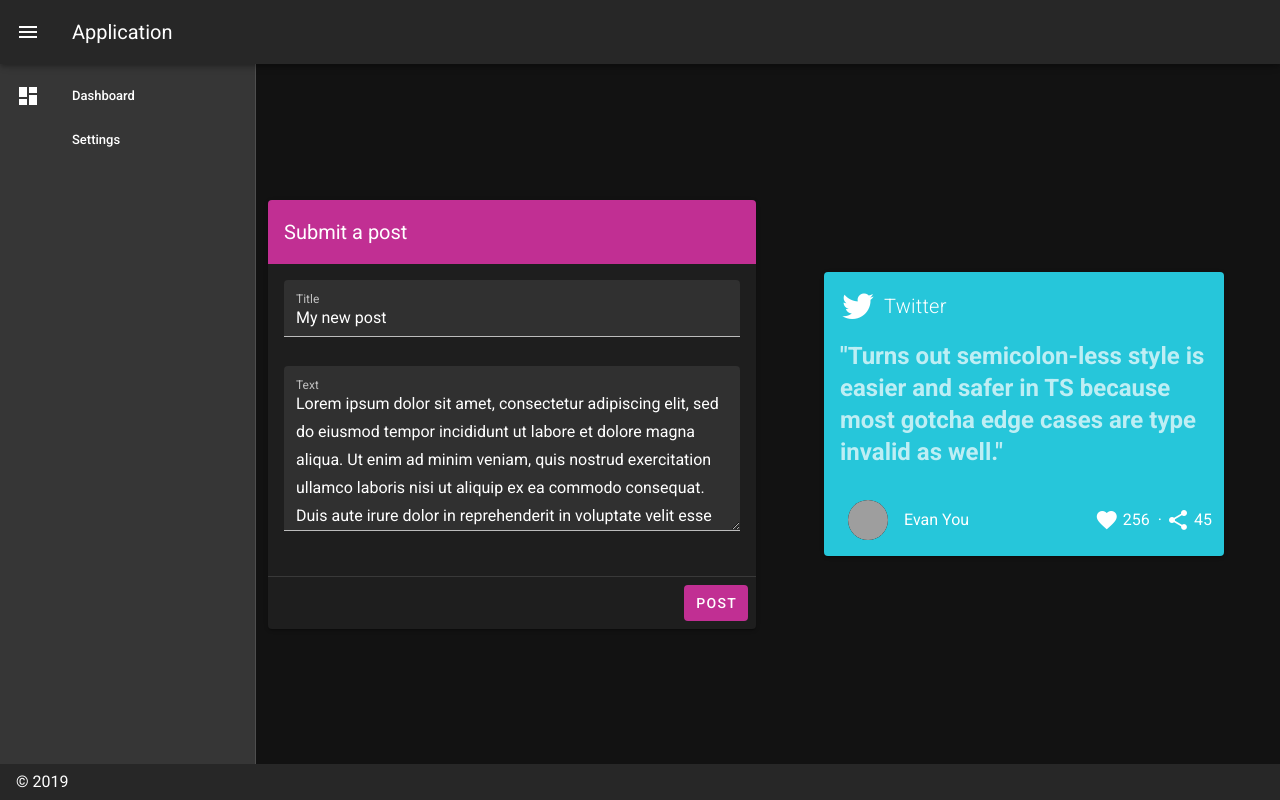
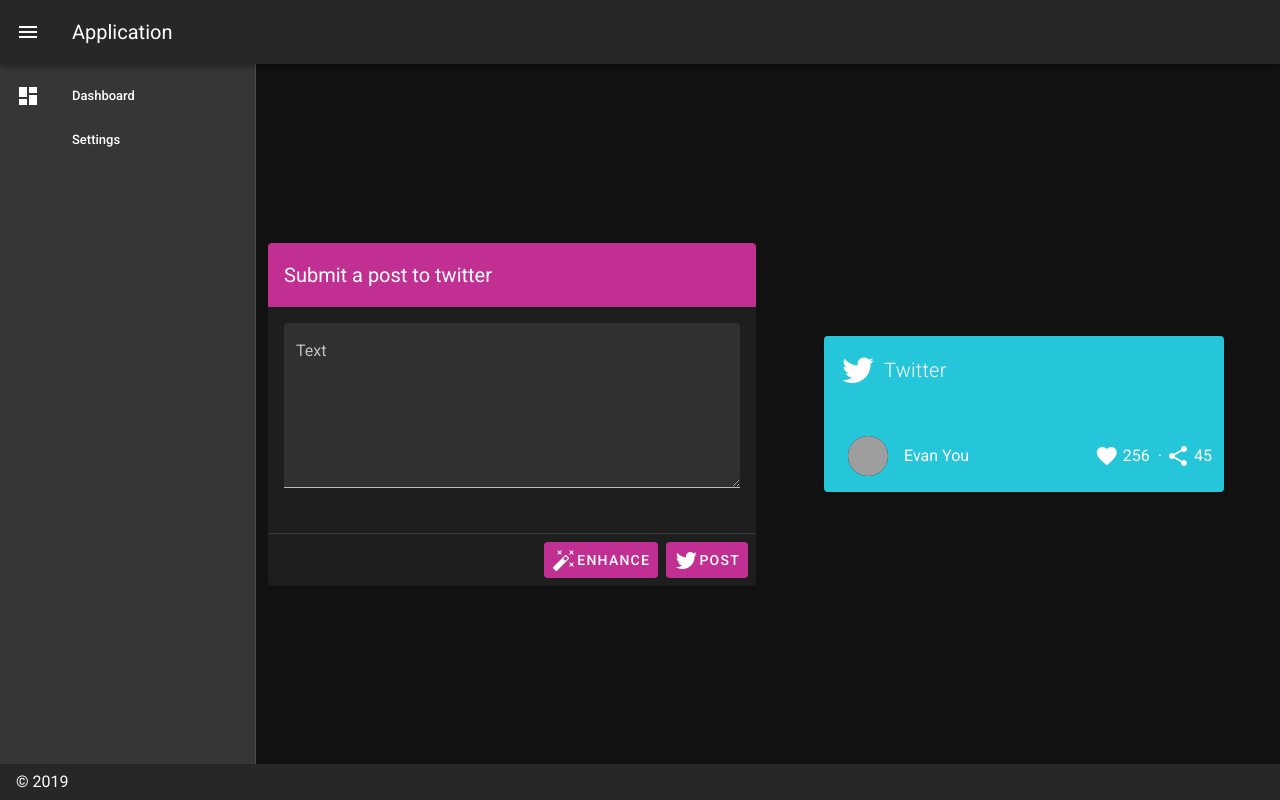
Before and after one commit to rashadmad/RiteKit-CodeChallenge, a Vue app in the folder code-challenge/: page / in a window 1280 px wide. Built offline with nearby package versions, Linux system fonts and the light colour scheme; grey boxes are pictures that could not be loaded.

Commit message:
add data binding for text fields

```diff
--- a/code-challenge/src/App.vue
+++ b/code-challenge/src/App.vue
@@ -32,16 +32,15 @@
           <v-col>
             <v-card>
               <v-toolbar flat color="#c12f93" dark>
-                <v-toolbar-title>Submit a post</v-toolbar-title>
+                <v-toolbar-title>Submit a post to twitter</v-toolbar-title>
               </v-toolbar>
 
               <v-card-text>
-                <v-text-field filled label="Title" value="My new post"></v-text-field>
-
-                <v-textarea
+                <v-textarea v-model="input1"
                   filled
+                  color="white"
                   label="Text"
-                  value="Lorem ipsum dolor sit amet, consectetur adipiscing elit, sed do eiusmod tempor incididunt ut labore et dolore magna aliqua. Ut enim ad minim veniam, quis nostrud exercitation ullamco laboris nisi ut aliquip ex ea commodo consequat. Duis aute irure dolor in reprehenderit in voluptate velit esse"
+                  value="Hello my name is Rashad Madison and I am looking for work as a frontend developer"
                 ></v-textarea>
 
               </v-card-text>
@@ -50,7 +49,17 @@
 
               <v-card-actions>
                 <v-spacer></v-spacer>
-                <v-btn color="#c12f93" depressed>Post</v-btn>
+                <v-btn color="#c12f93" depressed>
+                  <v-icon>
+                    mdi-auto-fix
+                  </v-icon>
+                  Enhance
+                </v-btn>
+                <v-btn color="#c12f93" depressed>
+                  <v-icon>
+                    mdi-twitter
+                  </v-icon>
+                  Post</v-btn>
               </v-card-actions>
             </v-card>
           </v-col>
@@ -63,7 +72,7 @@
 
               <v-card-text
                 class="headline font-weight-bold"
-              >"Turns out semicolon-less style is easier and safer in TS because most gotcha edge cases are type invalid as well."</v-card-text>
+              >{{ input1 }}</v-card-text>
 
               <v-card-actions>
                 <v-list-item class="grow">
@@ -105,7 +114,8 @@
     source: String
   },
   data: () => ({
-    drawer: null
+    drawer: null,
+    input1: ''
   }),
   created() {
     this.$vuetify.theme.dark = true;
```
